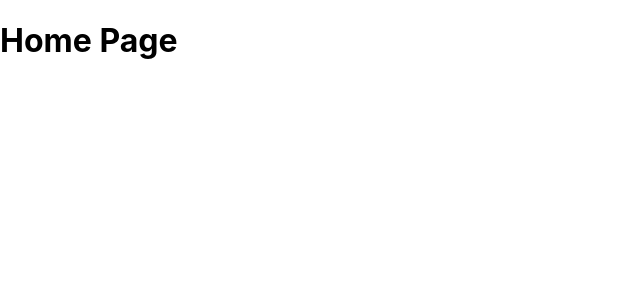
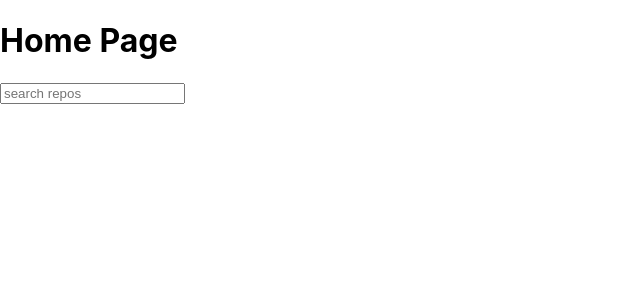
Before and after one commit to winnie-ho/prudential-code-task, a React (Create React App) app: page / in a window 1280 px wide. Shown: the top 300 px of the page, without its empty margins (0-640 px from the left). Built offline with nearby package versions, Linux system fonts and the light colour scheme.

Commit message:
Adding in the searchBar.

```diff
--- a/src/components/Home/Home.js
+++ b/src/components/Home/Home.js
@@ -1,10 +1,12 @@
 import React, { Component } from 'react';
+import SearchBar from '../searchBar/SearchBar';
 
 class Home extends Component {
   render() {
     return (
       <div>
         <h1>Home Page</h1>
+        <SearchBar />
       </div>
     )
   }
--- a/src/components/searchBar/SearchBar.js
+++ b/src/components/searchBar/SearchBar.js
@@ -0,0 +1,11 @@
+import React from 'react';
+
+const SearchBar = () => {
+  return (
+    <div>
+      <input type='text' placeholder='search repos'></input>
+    </div>
+  )
+}
+
+export default SearchBar;
```
